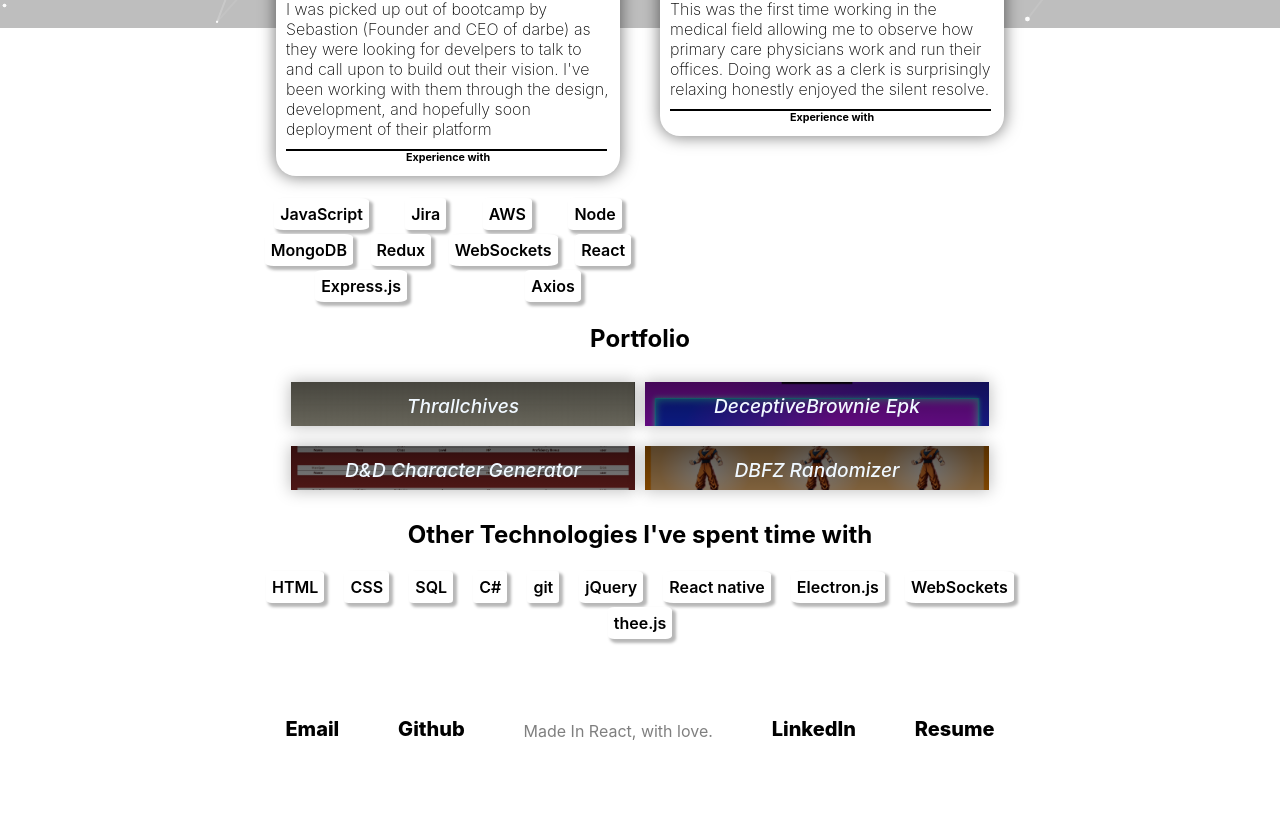
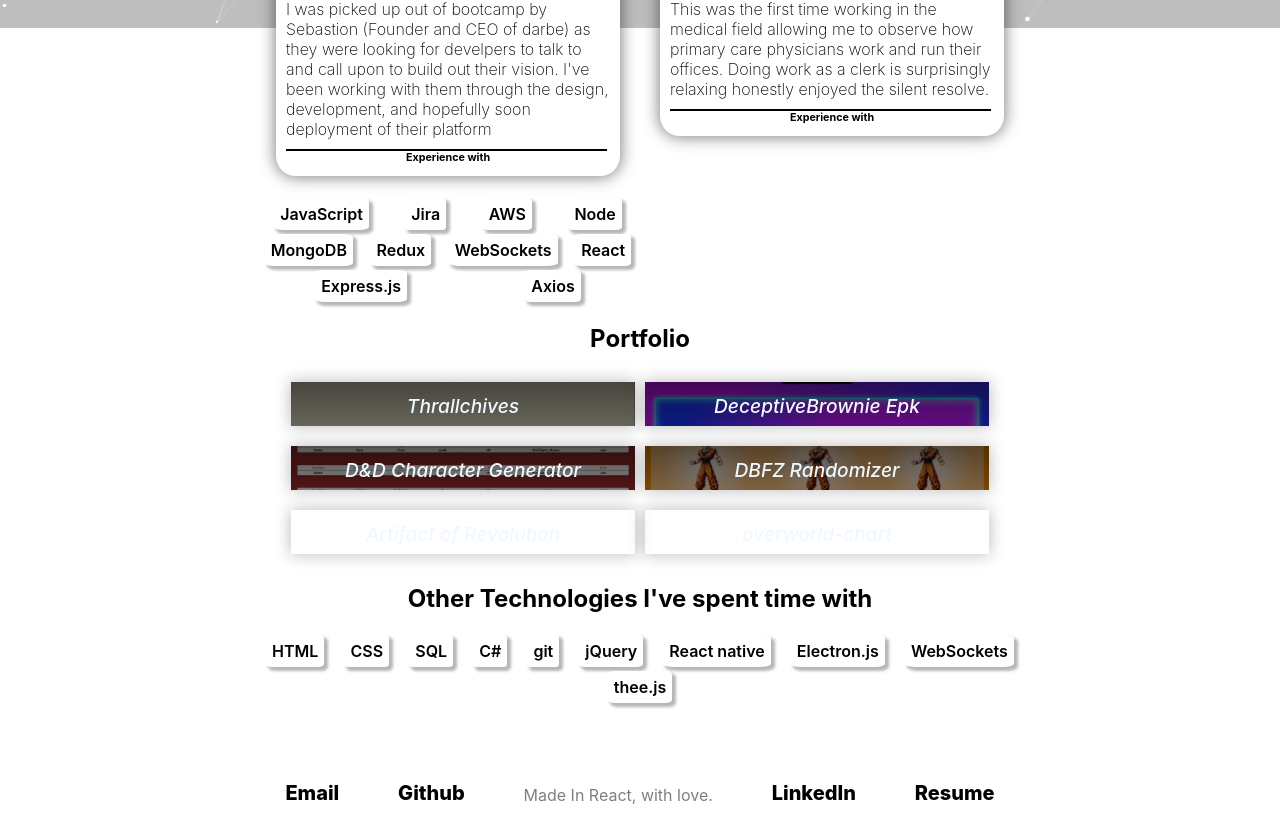
Before and after one commit to Drkeck/Drkeck.github.io, a React (Create React App) app: page / in a window 1280 px wide. Shown: the part 772-1587 px from the top of the page. Before the commit the page ends 1523 px from the top, so only its background shows below. Built offline with nearby package versions, Linux system fonts and the light colour scheme.

Commit message:
added more to the portfolio

```diff
--- a/src/Components/Portfolio/index.js
+++ b/src/Components/Portfolio/index.js
@@ -11,14 +11,14 @@ const prtWrk = [
     {
         name: "DeceptiveBrownie Epk",
         github: "https://github.com/Drkeck/DB-Epk",
-        deployed: "https://deceptivebrownie.herokuapp.com/",
+        deployed: "",
         description: "Electronic Press Kit for DeceptiveBrownie, a new talent in the market and a close friend of mine that i have known for around 3 years.",
         tech: "React, Spotify's-Api, Bootstrap, Axios"
     },
     {
         name: "D&D Character Generator",
         github: "https://github.com/bskutivan/character_builder",
-        deployed: "https://dnd-char-builder.herokuapp.com/",
+        deployed: "",
         description: "This little gem is a project that i did back when i was in bootcamp, its something im still proud of as well as know that products like this while niche are wanted by table top roleplayers",
         tech: "HandleBars.js, Express.js, sequelize, bcrypt"
     },
@@ -28,6 +28,21 @@ const prtWrk = [
         deployed: "https://drkeck.github.io/DBFZ_Team_Random",
         description: "Something i made in my free time as well as something to break up the more professional 'client facing' flow, just something personal that i saw through to its end and have some ides to expand apon it further.",
         tech: "HTML, CSS, JavaScript"
+    },
+    {
+        name: "Artifact of Revolution",
+        github: "https://github.com/Drkeck/ArtifactOfRevolution",
+        deployed: "",
+        description: "built an idea i had for a game i like to play, its a mod that changes one of the modifiers in the games core loop. its made in unity so it codded in C#",
+        tech: "C#, Unity"
+
+    },
+    {
+        name: "overworld-chart",
+        github: "https://github.com/Drkeck/overworld-chart",
+        deployed: "",
+        description: "built a 3D world similar to a old RPG overworlds to contain low poly cities and points of intrest, as the project continues to inovate the endgoal is to make a world that can be tracked and altered.",
+        tech: "three.js, JavaScript"
     }
 ]
 
```
